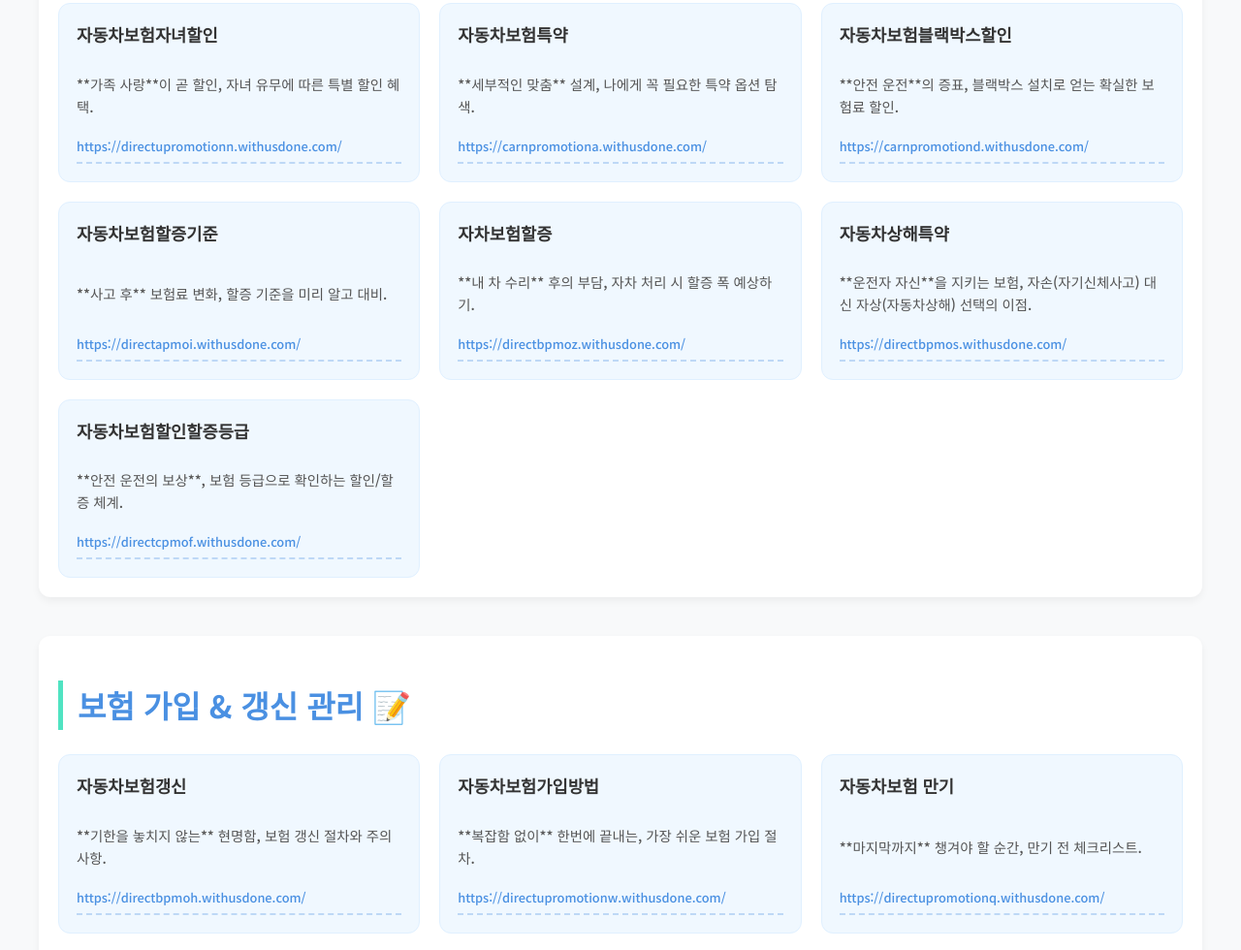
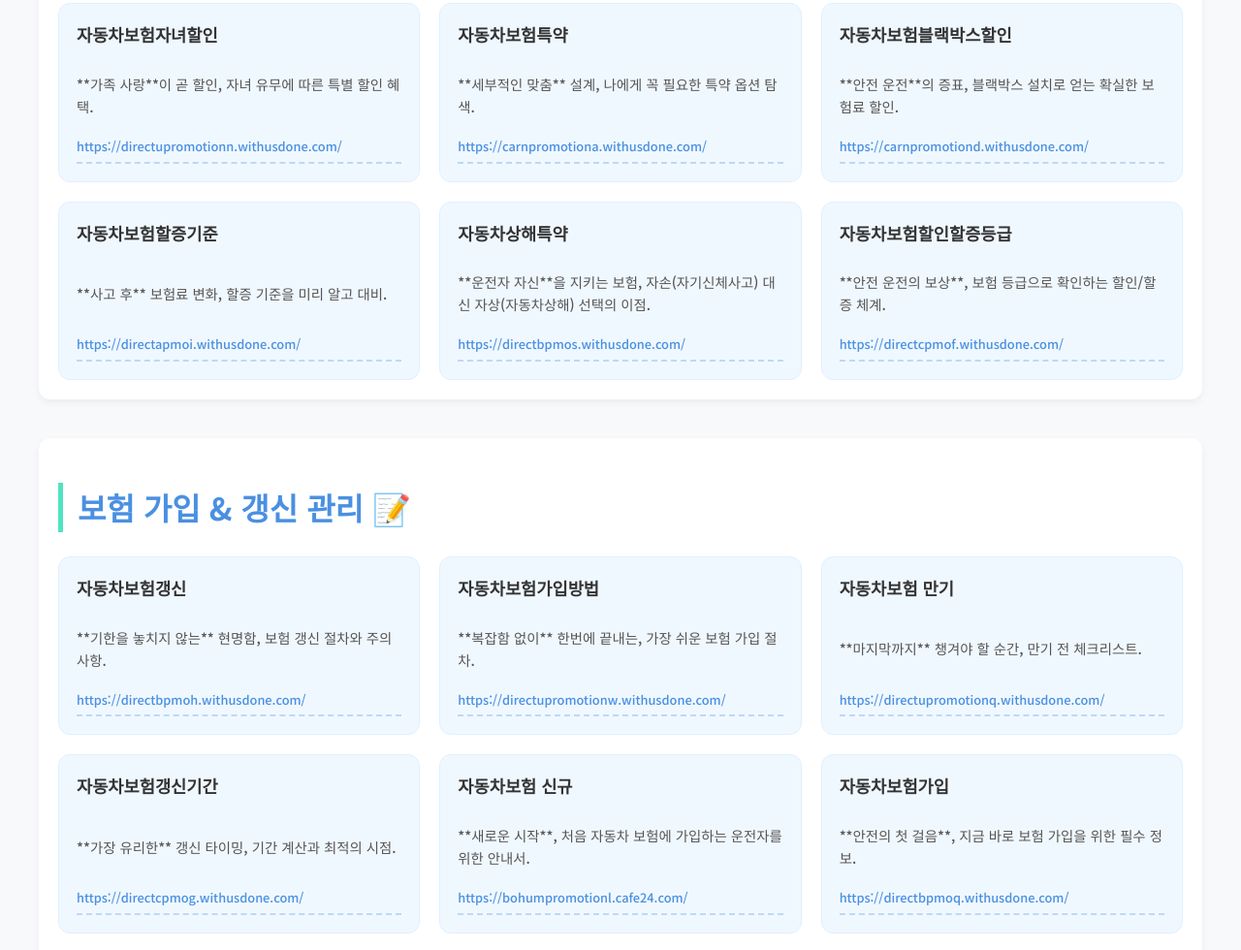
Before and after one commit to firemoney81-naldon/backftope, a website: page index.html in a window 1280 px wide. Shown: the part 5166-6146 px from the top of the page at 97% size. Drawn offline with Linux system fonts and the light colour scheme.

Commit message:
Update index.html

```diff
--- a/index.html
+++ b/index.html
@@ -576,13 +576,6 @@
                     <a class="site-link" href="https://directapmoi.withusdone.com/" target="_blank">https://directapmoi.withusdone.com/</a>
                 </div>
                 <div class="link-card">
-                    <h3>자차보험할증</h3>
-                    <a class="description-link" href="https://directbpmoz.withusdone.com/" target="_blank">
-                        <p>**내 차 수리** 후의 부담, 자차 처리 시 할증 폭 예상하기.</p>
-                    </a>
-                    <a class="site-link" href="https://directbpmoz.withusdone.com/" target="_blank">https://directbpmoz.withusdone.com/</a>
-                </div>
-                <div class="link-card">
                     <h3>자동차상해특약</h3>
                     <a class="description-link" href="https://directbpmos.withusdone.com/" target="_blank">
                         <p>**운전자 자신**을 지키는 보험, 자손(자기신체사고) 대신 자상(자동차상해) 선택의 이점.</p>
```
